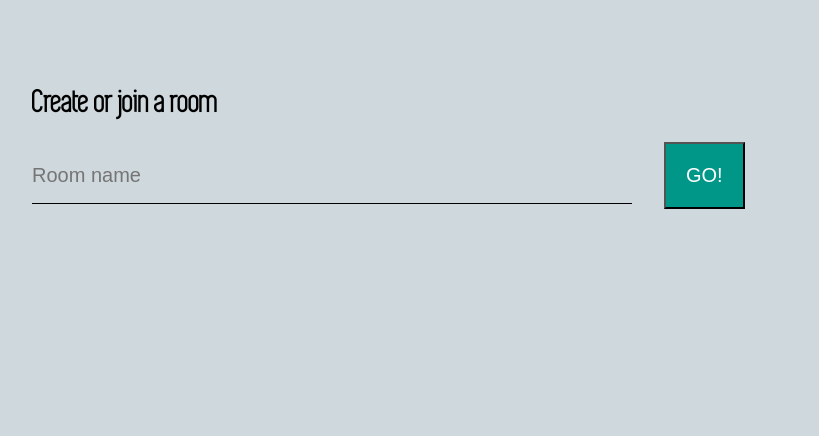
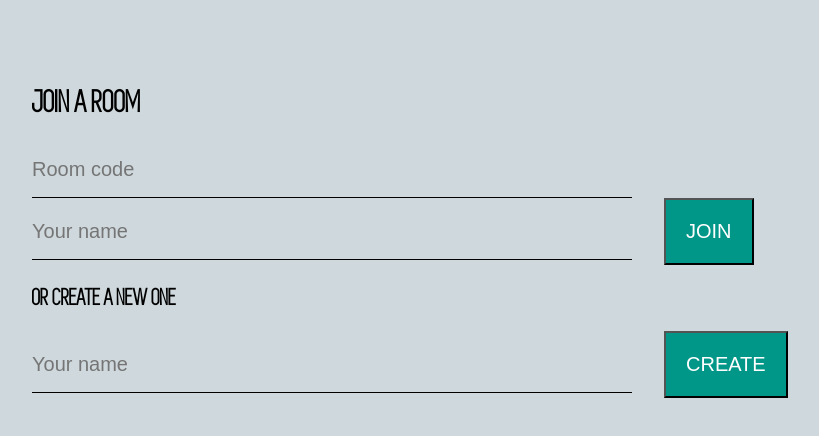
Before and after one commit to davidpn11/minimal-solo, a React (Create React App) app: page / in a window 1280 px wide. Shown: the top 436 px of the page, without its empty margins (32-851 px from the left). Built offline with nearby package versions, Linux system fonts and the light colour scheme.

Commit message:
edit lobby to create a game or join

```diff
--- a/src/App.tsx
+++ b/src/App.tsx
@@ -1,7 +1,7 @@
 import React from "react";
 import { BrowserRouter as Router, Switch, Route } from "react-router-dom";
 import "./App.css";
-import RoomSelect from "./views/RoomSelect";
+import Lobby from "./views/Lobby";
 import NameSelect from "./views/NameSelect";
 import GameRoom from "./views/GameRoom";
 
@@ -9,9 +9,8 @@ function App() {
   return (
     <Router>
       <Switch>
-        <Route path="/" exact component={RoomSelect} />
+        <Route path="/" exact component={Lobby} />
         <Route path="/room/:id" component={GameRoom} />
-        {/* <Route path="/room/:id" component={RoomSelect} /> */}
       </Switch>
     </Router>
   );
--- a/src/api/db/session.ts
+++ b/src/api/db/session.ts
@@ -3,7 +3,7 @@ import { database } from "../firebase";
 export async function requestCreateSession(name: string) {
   try {
     console.log("set");
-    const res = await database.collection("session").doc("one").set({
+    const res = await database.collection("session").doc().set({
       name: "david",
     });
     console.log(res);
--- /dev/null
+++ b/src/views/Lobby/index.tsx
@@ -0,0 +1,25 @@
+import React, { useState } from "react";
+import { RoomSelectWrapper, Title, RoomInput, SubmitRoom } from "./styles";
+import { requestCreateSession } from "../../api/db/session";
+
+export default function Lobby() {
+  const [name, setName] = useState("");
+  const [code, setCode] = useState("");
+
+  const changeName = (event: React.ChangeEvent<HTMLInputElement>) =>
+    setName(event.currentTarget.value);
+  const changeCode = (event: React.ChangeEvent<HTMLInputElement>) =>
+    setCode(event.currentTarget.value);
+  // const [name, setName] = useState('')
+  return (
+    <RoomSelectWrapper>
+      <Title>JOIN A ROOM</Title>
+      <RoomInput placeholder="Room code" value={code} onChange={changeCode} />
+      <RoomInput placeholder="Your name" value={name} onChange={changeName} />
+      <SubmitRoom>JOIN</SubmitRoom>
+      <h2>OR CREATE A NEW ONE</h2>
+      <RoomInput placeholder="Your name" value={name} onChange={changeName} />
+      <SubmitRoom>CREATE</SubmitRoom>
+    </RoomSelectWrapper>
+  );
+}
--- a/src/views/NameSelect/index.tsx
+++ b/src/views/NameSelect/index.tsx
@@ -1,4 +1,4 @@
-import React from 'react';
+import React from "react";
 
 export default function NameSelect() {
   return <div></div>;
--- a/src/views/RoomSelect/index.tsx
+++ /dev/null
@@ -1,14 +0,0 @@
-import React from "react";
-import { RoomSelectWrapper, Title, RoomInput, SubmitRoom } from "./styles";
-// import { setUser } from "../../api/db/session";
-
-export default function RoomSelect() {
-  // setUser();
-  return (
-    <RoomSelectWrapper>
-      <Title>Create or join a room</Title>
-      <RoomInput placeholder="Room name" />
-      <SubmitRoom>GO!</SubmitRoom>
-    </RoomSelectWrapper>
-  );
-}
```
Also changed, not shown: src/store/persistStore.ts (+9 -9 lines), src/views/Lobby/styles.ts (renamed from src/views/RoomSelect/styles.ts).
